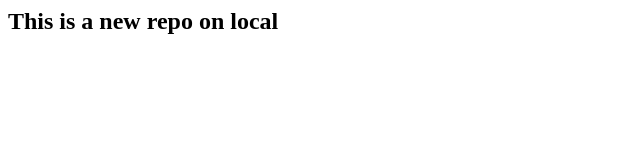
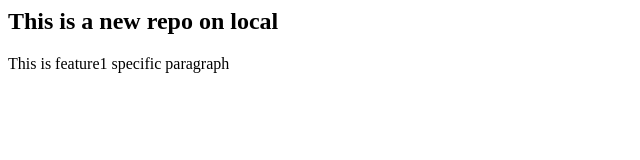
Before and after one commit to rajPramodArya/localrepotest, a plain HTML site: page index.html in a window 1280 px wide. Shown: the whole page, without its empty margins (0-640 px from the left). Drawn offline with Linux system fonts and the light colour scheme.

Commit message:
Added feature1 text to Feature1 branch

```diff
--- a/index.html
+++ b/index.html
@@ -1 +1,2 @@
 <H2> This is a new repo on local</H2>
+<p> This is feature1 specific paragraph</p>
```
